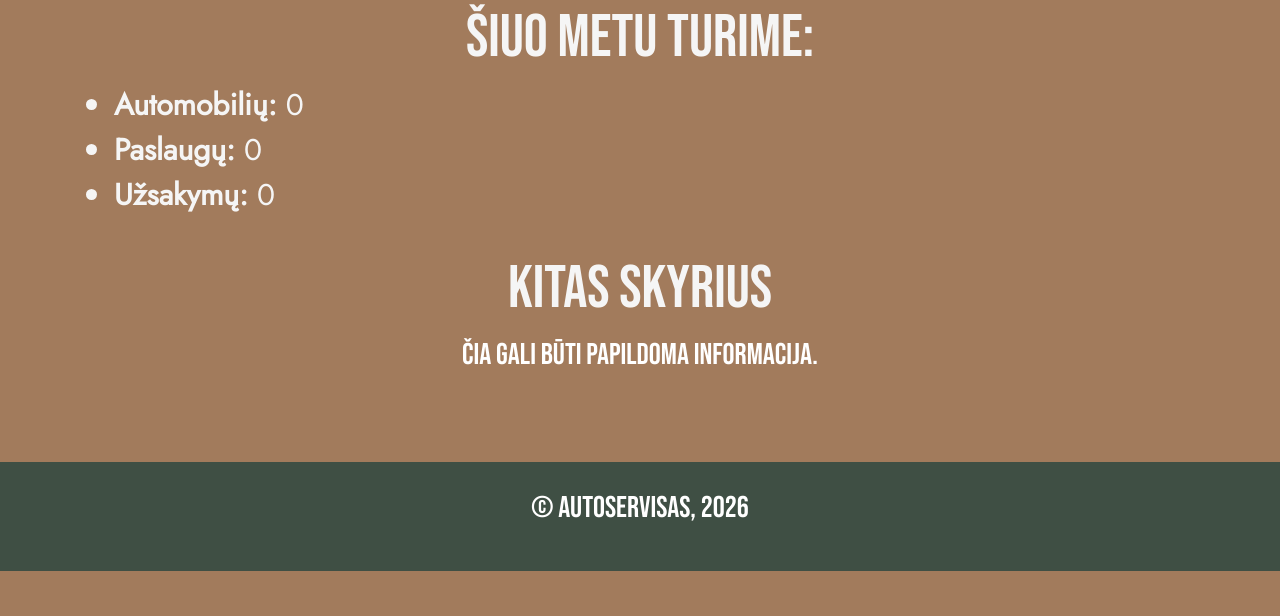
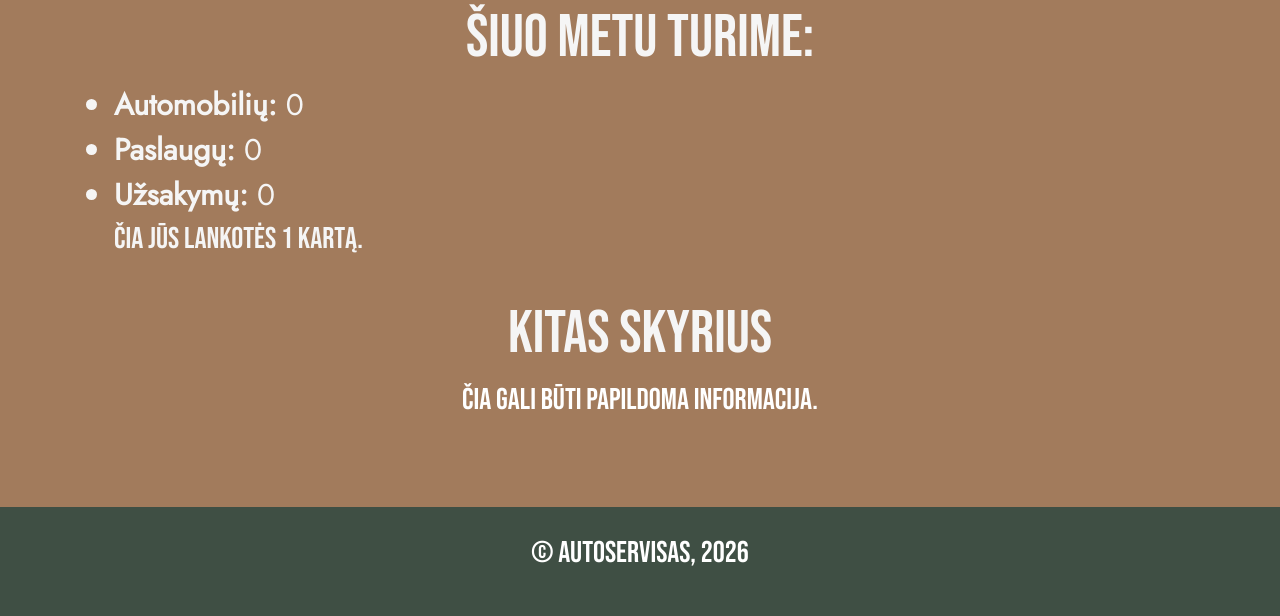
Before and after one commit to LinaDailidaite/Autoservisas, a Django app: page / in a window 1280 px wide. Shown: the part 343-959 px from the top of the page. Before the commit the page ends 914 px from the top, so only its background shows below. Run offline with Django 5.2, Linux system fonts and the light colour scheme; data that the repository does not hold is empty.

Commit message:
*Pridėtas sesijų kiekio skaičiavimas

```diff
--- a/autoservice/templates/index.html
+++ b/autoservice/templates/index.html
@@ -9,6 +9,7 @@
             <li><strong>Automobilių:</strong> {{ num_car }}</li>
             <li><strong>Paslaugų:</strong> {{ num_service }}</li>
             <li><strong>Užsakymų:</strong> {{ num_order }}</li>
+            <p>Čia jūs lankotės {{ num_visits }} kartą.</p>
         </ul>
     </div>
 
--- a/autoservice/views.py
+++ b/autoservice/views.py
@@ -9,11 +9,13 @@ def index(request):
     num_car = Car.objects.all().count()
     num_service = Service.objects.all().count()
     num_order = Order.objects.all().count()
-
+    num_visits = request.session.get('num_visits', 1)
+    request.session['num_visits'] = num_visits + 1
     context = {
         'num_car': num_car,
         'num_service': num_service,
-        'num_order': num_order
+        'num_order': num_order,
+        'num_visits': num_visits,
     }
     return render(request, template_name="index.html", context = context)
 
```
